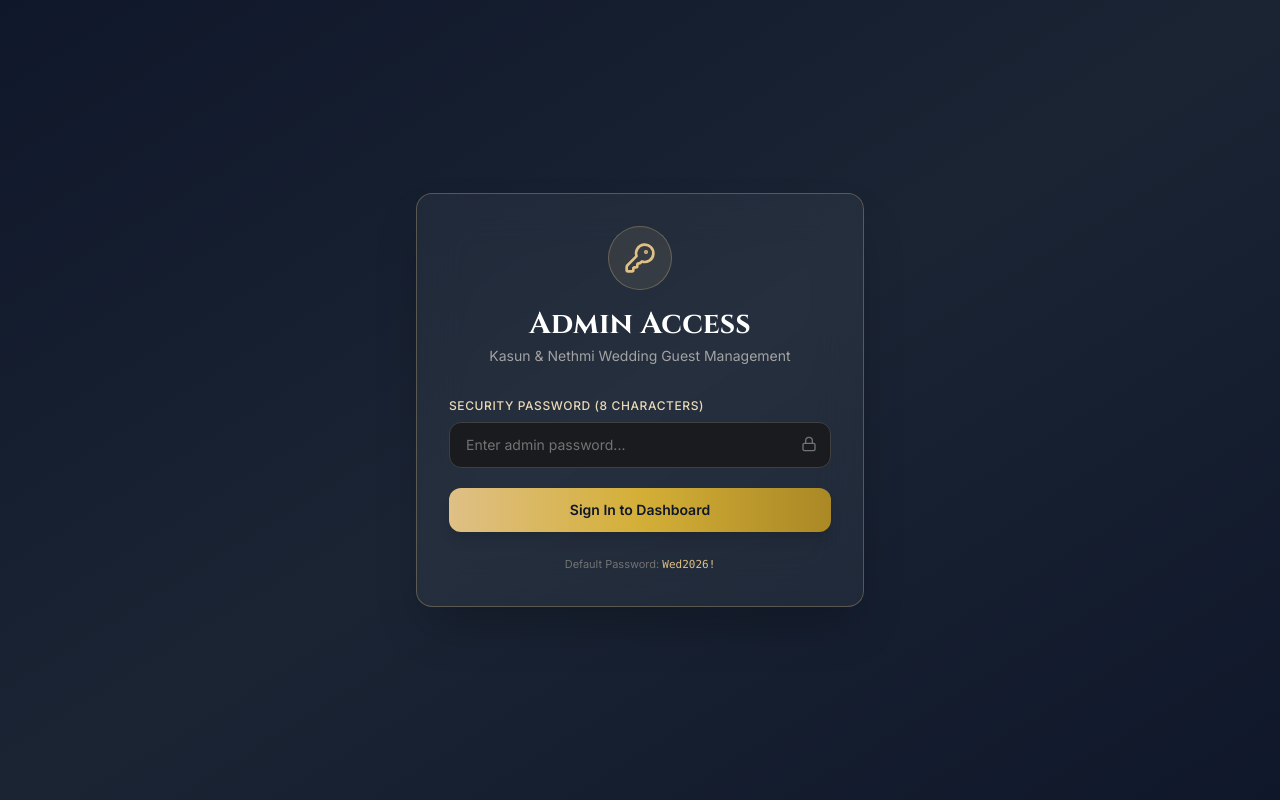
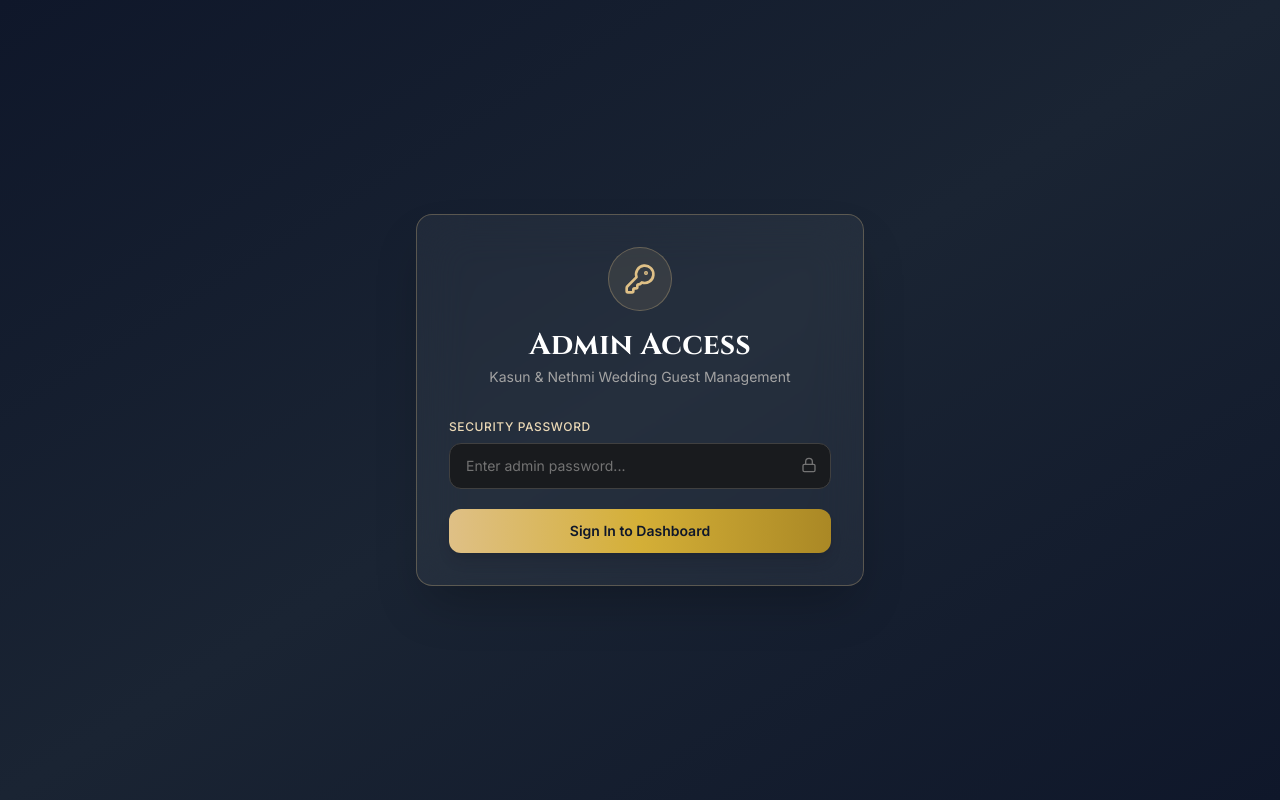
Before and after one commit to hemaka1999/wedding-invitation-app, a Next.js app: page /admin in a window 1280 px wide. Built offline with nearby package versions, Linux system fonts and the light colour scheme; no server answers.

Commit message:
refactor(Hide default password hint in Admin login)

```diff
--- a/src/components/admin/AdminLogin.tsx
+++ b/src/components/admin/AdminLogin.tsx
@@ -18,7 +18,7 @@ export default function AdminLogin({ onLoginSuccess }: AdminLoginProps) {
       sessionStorage.setItem(authConfig.sessionKey, "authenticated");
       onLoginSuccess();
     } else {
-      setError("Incorrect password. Please enter the 8-character password.");
+      setError("Incorrect password. Please try again.");
     }
   };
 
@@ -43,7 +43,7 @@ export default function AdminLogin({ onLoginSuccess }: AdminLoginProps) {
           <form onSubmit={handleLogin} className="space-y-5">
             <div>
               <label className="block text-xs font-medium text-gold-300 uppercase tracking-wider mb-2">
-                Security Password (8 Characters)
+                Security Password
               </label>
               <div className="relative">
                 <input
@@ -75,10 +75,6 @@ export default function AdminLogin({ onLoginSuccess }: AdminLoginProps) {
               Sign In to Dashboard
             </button>
           </form>
-
-          <p className="text-center text-[11px] text-neutral-500 mt-6">
-            Default Password: <span className="text-gold-400 font-mono">Wed2026!</span>
-          </p>
         </div>
       </div>
     </div>
```
